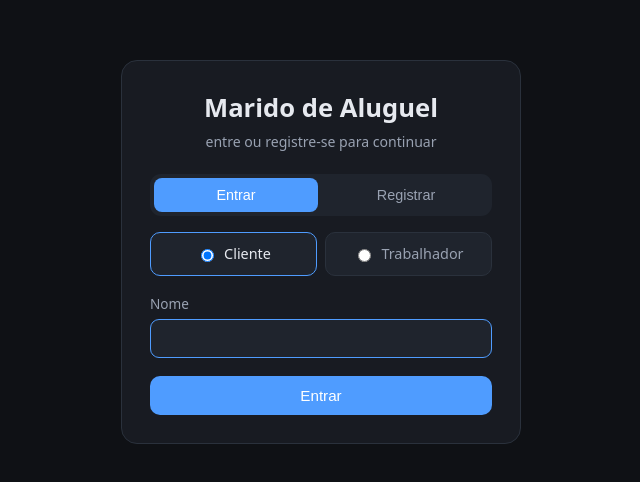
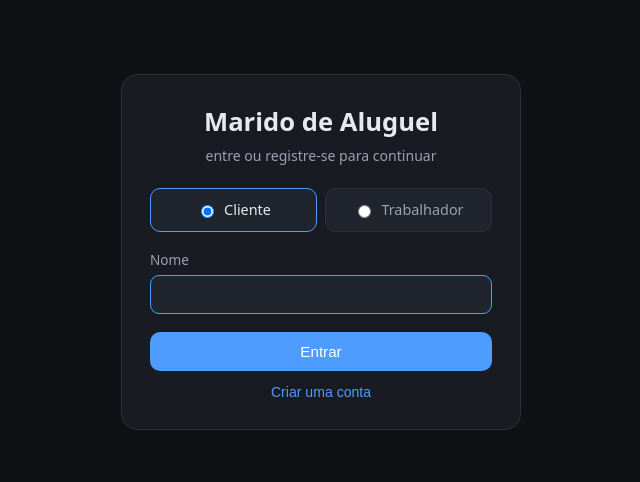
Before and after one commit to Gabriel-Pinotti/marido-de-aluguel, a React (Vite) app in the folder web/: page / in a window 1280 px wide. Shown: the part 148-630 px from the top of the page, without its empty margins (319-959 px from the left). Built offline with nearby package versions, Linux system fonts and the light colour scheme.

Commit message:
fix: login UI

```diff
--- a/web/src/components/Login.jsx
+++ b/web/src/components/Login.jsx
@@ -73,21 +73,6 @@ export default function Login({ onLogin }) {
           <p className="sub">entre ou registre-se para continuar</p>
         </header>
 
-        <div className="seg">
-          <button
-            className={modo === "login" ? "seg-btn ativo" : "seg-btn"}
-            onClick={() => trocarModo("login")}
-          >
-            Entrar
-          </button>
-          <button
-            className={modo === "registro" ? "seg-btn ativo" : "seg-btn"}
-            onClick={() => trocarModo("registro")}
-          >
-            Registrar
-          </button>
-        </div>
-
         <div className="papel">
           <label className={papel === "cliente" ? "papel-op ativo" : "papel-op"}>
             <input
@@ -117,6 +102,9 @@ export default function Login({ onLogin }) {
             </label>
             {erro && <p className="dica erro">{erro}</p>}
             <button className="primario bloco" type="submit">Entrar</button>
+            <button className="link-btn" type="button" onClick={() => trocarModo("registro")}>
+              Criar uma conta
+            </button>
           </form>
         ) : (
           <form onSubmit={registrar}>
@@ -168,6 +156,9 @@ export default function Login({ onLogin }) {
             <button className="primario bloco" type="submit">
               Registrar e entrar
             </button>
+            <button className="link-btn" type="button" onClick={() => trocarModo("login")}>
+              já tenho uma conta
+            </button>
           </form>
         )}
       </div>
--- a/web/src/styles.css
+++ b/web/src/styles.css
@@ -50,12 +50,11 @@ body {
 .login-topo h1 { margin: 0; font-size: 1.6rem; }
 .login-topo .sub { margin: 4px 0 0; color: var(--suave); font-size: 0.88rem; }
 
-.seg { display: flex; gap: 6px; background: var(--card-2); padding: 4px; border-radius: 11px; margin-bottom: 16px; }
-.seg-btn {
-  flex: 1; background: transparent; border: none; color: var(--suave);
-  padding: 9px; border-radius: 8px; cursor: pointer; font-size: 0.9rem;
+.link-btn {
+  display: block; width: 100%; margin-top: 12px; background: none; border: none;
+  color: var(--acento); cursor: pointer; font-size: 0.88rem; text-align: center;
 }
-.seg-btn.ativo { background: var(--acento); color: #fff; }
+.link-btn:hover { text-decoration: underline; }
 
 .papel { display: flex; gap: 8px; margin-bottom: 18px; }
 .papel-op {
```
